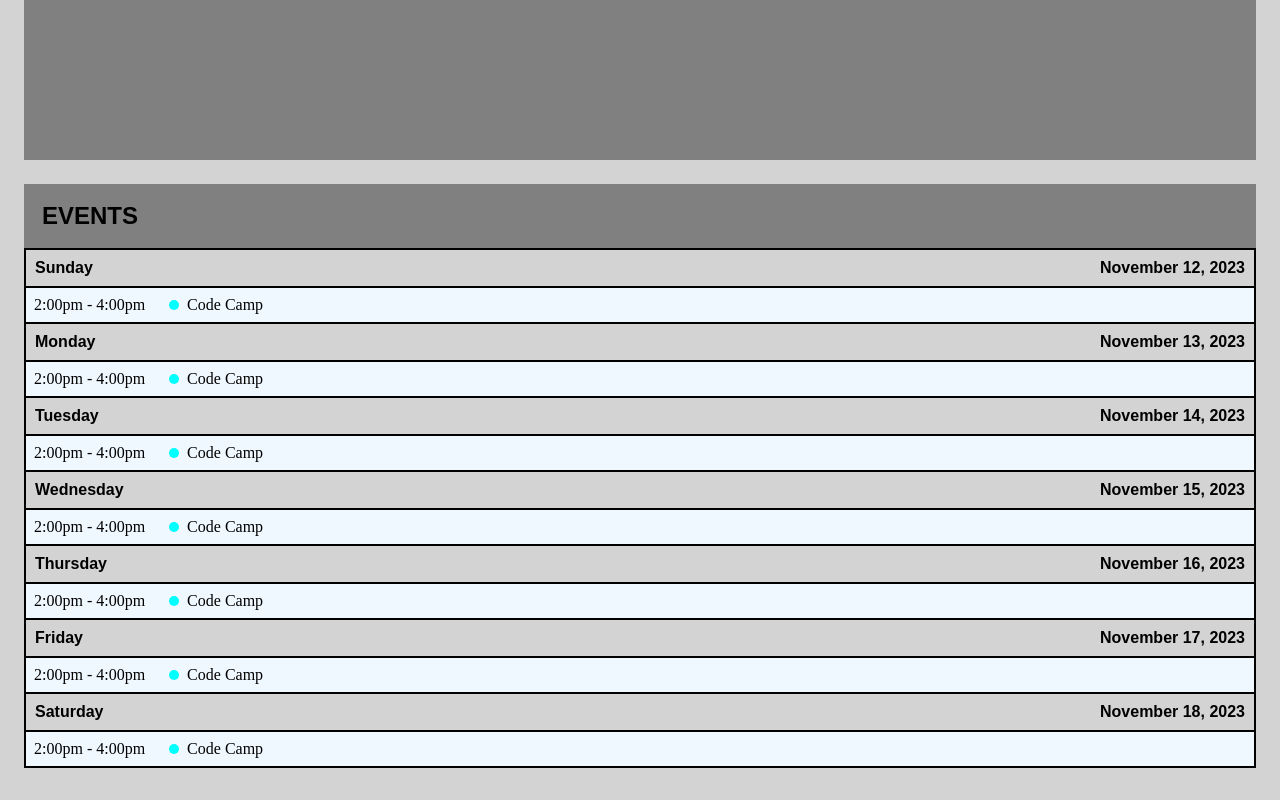
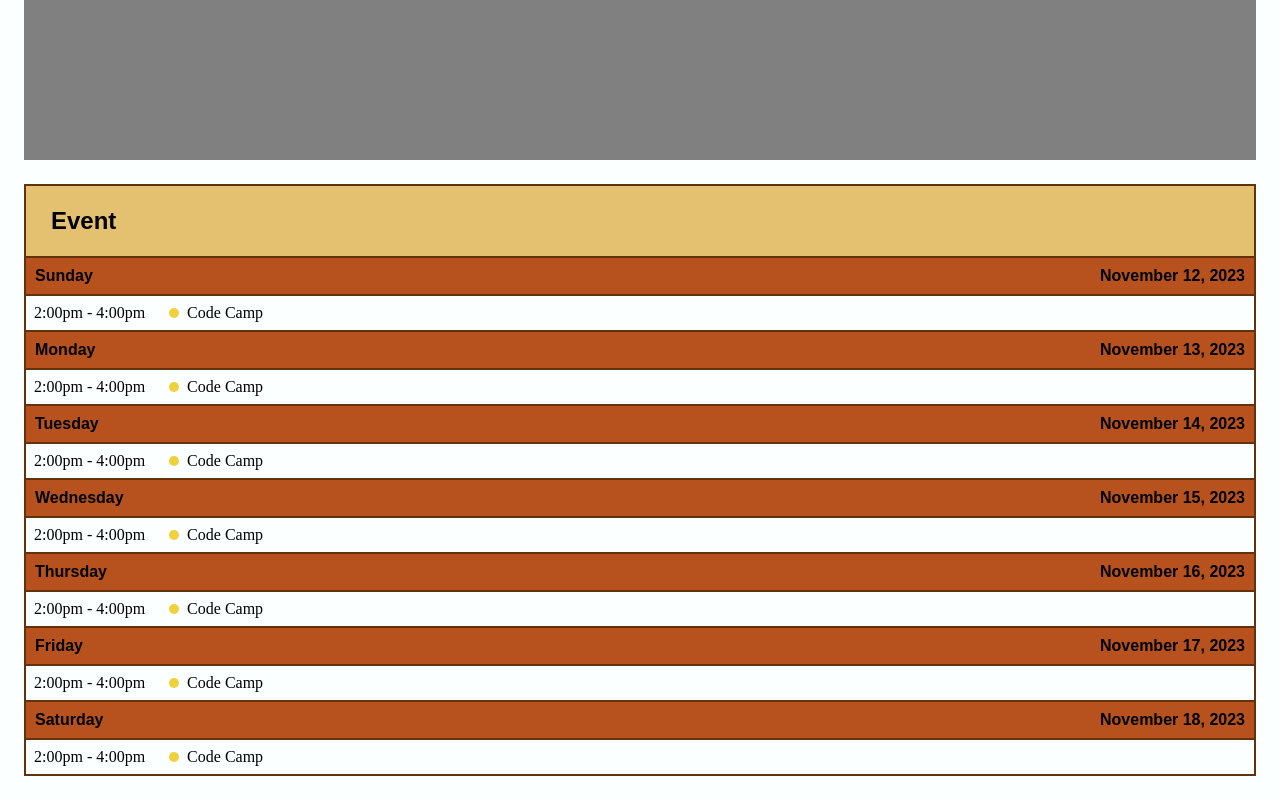
Before and after one commit to GTatertots/Geezy-Events, a website: page public/index.html in a window 1280 px wide. Shown: the part 554-1354 px from the top of the page. Drawn offline with Linux system fonts and the light colour scheme; some packages are replaced by stand-ins of ours.

Commit message:
Fixed Color Scheme

```diff
--- a/public/index.html
+++ b/public/index.html
@@ -32,9 +32,14 @@
       </div>
 
       <div class="log">
-        <h2>EVENTS</h2>
+
             <table>
                 <tbody>
+                    <tr class="header">
+                        <td colspan="3">
+                            <span class="header-item"><h2>Event</h2></span>
+                        </td>
+                    </tr>
                     <tr class="list-heading">
                         <td colspan="3">
                             <span class="list-heading-main">Sunday</span>
@@ -43,7 +48,7 @@
                     </tr>
                     <tr class="list-item">
                         <td class="list-time">2:00pm - 4:00pm</td>
-                        <td class="list-symbol"><span class="event-dot" style="background-color: aqua"></span></td>
+                        <td class="list-symbol"><span class="event-dot" style="background-color: #EFD13B"></span></td>
                         <td class="list-event-title"><a>Code Camp</a></td>
                     </tr>
                     <tr class="list-heading">
@@ -54,7 +59,7 @@
                     </tr>
                     <tr class="list-item">
                         <td class="list-time">2:00pm - 4:00pm</td>
-                        <td class="list-symbol"><span class="event-dot" style="background-color: aqua"></span></td>
+                        <td class="list-symbol"><span class="event-dot" style="background-color: #EFD13B"></span></td>
                         <td class="list-event-title"><a>Code Camp</a></td>
                     </tr>
                     <tr class="list-heading">
@@ -65,7 +70,7 @@
                     </tr>
                     <tr class="list-item">
                         <td class="list-time">2:00pm - 4:00pm</td>
-                        <td class="list-symbol"><span class="event-dot" style="background-color: aqua"></span></td>
+                        <td class="list-symbol"><span class="event-dot" style="background-color: #EFD13B"></span></td>
                         <td class="list-event-title"><a>Code Camp</a></td>
                     </tr>
                     <tr class="list-heading">
@@ -76,7 +81,7 @@
                     </tr>
                     <tr class="list-item">
                         <td class="list-time">2:00pm - 4:00pm</td>
-                        <td class="list-symbol"><span class="event-dot" style="background-color: aqua"></span></td>
+                        <td class="list-symbol"><span class="event-dot" style="background-color: #EFD13B"></span></td>
                         <td class="list-event-title"><a>Code Camp</a></td>
                     </tr>
                     <tr class="list-heading">
@@ -87,7 +92,7 @@
                     </tr>
                     <tr class="list-item">
                         <td class="list-time">2:00pm - 4:00pm</td>
-                        <td class="list-symbol"><span class="event-dot" style="background-color: aqua"></span></td>
+                        <td class="list-symbol"><span class="event-dot" style="background-color: #EFD13B"></span></td>
                         <td class="list-event-title"><a>Code Camp</a></td>
                     </tr>
                     <tr class="list-heading">
@@ -98,7 +103,7 @@
                     </tr>
                     <tr class="list-item">
                         <td class="list-time">2:00pm - 4:00pm</td>
-                        <td class="list-symbol"><span class="event-dot" style="background-color: aqua"></span></td>
+                        <td class="list-symbol"><span class="event-dot" style="background-color: #EFD13B"></span></td>
                         <td class="list-event-title"><a>Code Camp</a></td>
                     </tr>
                     <tr class="list-heading">
@@ -109,7 +114,7 @@
                     </tr>
                     <tr class="list-item">
                         <td class="list-time">2:00pm - 4:00pm</td>
-                        <td class="list-symbol"><span class="event-dot" style="background-color: aqua"></span></td>
+                        <td class="list-symbol"><span class="event-dot" style="background-color: #EFD13B"></span></td>
                         <td class="list-event-title"><a>Code Camp</a></td>
                     </tr>
 
--- a/public/style.css
+++ b/public/style.css
@@ -2,7 +2,7 @@ body {
     margin: 0;
     padding: 0;
     font-family: 'Arial', sans-serif;
-    background-color: lightgray;
+    background-color: #FBFFFF;
   }
 
   .container {
@@ -15,8 +15,8 @@ body {
   }
 
   header {
-    background-color: #333;
-    color: #fff;
+    background-color: #EFD13B;
+    color: black;
   }
 
   .logo {
@@ -35,7 +35,7 @@ body {
 
   nav a {
     text-decoration: none;
-    color: #fff;
+    color: black;
     font-weight: bold;
     transition: color 0.3s ease-in-out;
   }
@@ -53,15 +53,9 @@ body {
 }
 
 .log{
-    background-color: black;
+    background-color: #62320C;
     width: auto;
     margin: 24px;
-}
-
-h2{
-    background-color: gray;
-    padding: 18px;
-    margin: 0px;
 }
 
 gmp-map {
@@ -70,16 +64,14 @@ gmp-map {
 
 table{
     width: 100%;
-    border-color: blue;
-    border-left: black;
 }
 
 .list-heading{
-    background-color: lightgray;
+    background-color: #B7521E;
 }
 
 .list-item{
-    background-color: aliceblue;
+    background-color: #FBFFFF;
 }
 
 .list-heading-main{
@@ -119,12 +111,14 @@ table{
     border-radius: 5px;
 }
 
+.header{
+    background-color: #E4C170;
+}
 
+.header-item{
+    float: left;
+}
 
-
-
-
-/* .logbox{
-    width: auto;
-    background-color: white;
-} */
+h2{
+    padding-left: 1em;
+}
```
